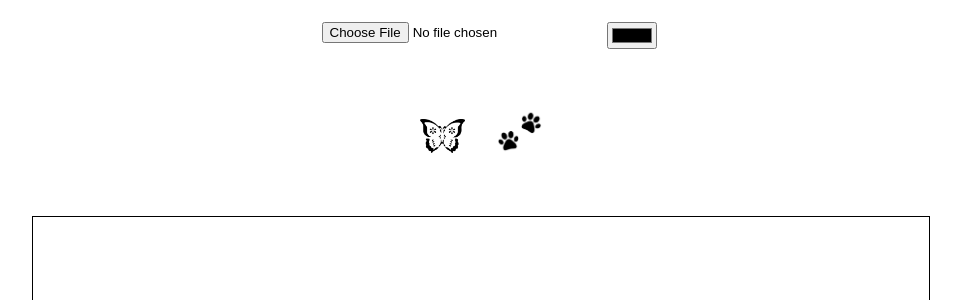
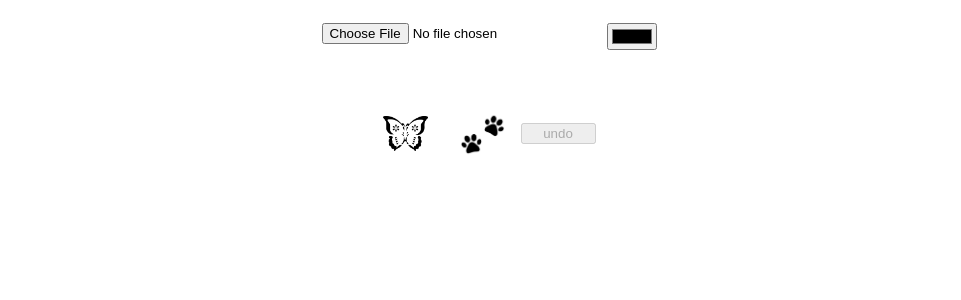
Before and after one commit to Umasankar1522/Asian-Paints-POC, a React (Create React App) app: page / in a window 1280 px wide. Shown: the top 300 px of the page, without its empty margins (159-1120 px from the left). Built offline with nearby package versions, Linux system fonts and the light colour scheme.

Commit message:
Events state to store all Events performed (#1)
* Events state to store all events for undo

* layering on top of the image stack with undo update

* temp solution - change color of PNG images

```diff
--- a/src/Components/ImageUpload.component.jsx
+++ b/src/Components/ImageUpload.component.jsx
@@ -1,9 +1,11 @@
 import React, {useEffect, useRef, useState} from 'react';
 import styles from './ImageUpload.module.css';
+
+import { onClickUndo } from './undo.helper';
+
 import stencil from '../../src/stencil.png'
 import stencil2 from '../../src/stencil2.png';
 import test from '../Assets/1.png';
-// import paintedImage from '../Assets/paintedImage.png';
 
 
 const ImageUpload = () => {
@@ -13,6 +15,9 @@ const ImageUpload = () => {
     const [selectedColor, setSelectedColor] = useState('#000000');
     const [stencilSelected, setStencilSelected] = useState('');
     const [stencilImageMoveId, setStencilImageMoveId] = useState('');
+    const [images, setImages] = useState([]);
+
+    const [events, setEvents] = useState([]); // store all Events
 
     // Selects the Stencil to be painted on the wall
     const onImageSelected = (event) => {
@@ -31,6 +36,7 @@ const ImageUpload = () => {
         const image = document.getElementById(stencilImageMoveId);
         image.style.top = (y - ((50/100) * image.height)).toString() + 'px';
         image.style.left = (x - ((50/100) * image.width)).toString() + 'px';
+        setEvents(prev => [...prev, {eventName: 'stencilImage', id: stencilImageMoveId, top: image.style.top, left: image.style.left}])
     }
 
     // Image Upload Handler
@@ -83,28 +89,33 @@ const ImageUpload = () => {
 
     useEffect(() => {
         if(selectedImage !== '') {
-            drawImage(selectedImage);
+            const addImage = {url: selectedImage, id: new Date().getTime()}
+            setImages([addImage]);
+            setEvents([{eventName: 'image', imageURL: addImage}]);
         }
-        else
-            return;
     }, [selectedImage]);
 
+    //  Effects that triggers when ever click actions happens on the canvas
     useEffect(() => {
         const canvas = canvasRef?.current;
         const listener = (event) => {
             const {x, y} = getCursorPosition(canvas, event);
             const coordinates = {x, y, color: selectedColor, image: selectedImage};
-            if(stencilSelected === '' || stencilSelected === 'unselected')
+            if(stencilSelected === '' || stencilSelected === 'unselected') {
                 // RedrawImage
-                console.log(coordinates);
-                // drawImage(test);
+                console.log(coordinates, selectedColor);
+
+                const addImage = {url: test, id: new Date().getTime(), color: selectedColor}
+                setImages(prev => [...prev, addImage]);
+                setEvents(prev => [...prev, {eventName: 'image', data: addImage}]);
+            }
         };
         canvas.addEventListener('mouseup', listener);
 
         return () => {
             canvas.removeEventListener('mouseup', listener);
         };
-    }, [stencilSelected]);
+    }, [stencilSelected, selectedColor]);
 
     useEffect(() => {
         const canvas = canvasRef?.current;
@@ -115,6 +126,7 @@ const ImageUpload = () => {
             createdStencil.width = 45;
             createdStencil.height = 45;
             createdStencil.style.position = 'absolute';
+            createdStencil.style.zIndex = '9999';
             createdStencil.setAttribute('draggable', 'true');
             createdStencil.style.top = (y - ((50/100) * createdStencil.height)).toString() + 'px';
             createdStencil.style.left = (x - ((50/100) * createdStencil.width)).toString() + 'px';
@@ -126,8 +138,9 @@ const ImageUpload = () => {
                 setStencilImageMoveId(event.target.id);
             };
 
-            document.getElementById('canvasStencil').appendChild(createdStencil);
+            document.getElementById('canvasArea').appendChild(createdStencil);
             setStencilSelected('unselected');
+            setEvents(prev => [...prev, {eventName: 'stencilImage', id: createdStencil.id, top: createdStencil.style.top, left: createdStencil.style.left}])
         }
 
         if(stencilSelected !== 'unselected' && stencilSelected !== '') {
@@ -155,15 +168,25 @@ const ImageUpload = () => {
                 <label htmlFor='colorPicker' />
                 <input type='color' name='color picker' id='colorPicker' value={selectedColor} onChange={onColorChange}/>
             </div>
+
+            {/* stencils container and Undo Button */}
             <div className={styles.stencilContainer}>
                 <img src={stencil} alt="stencil" style={{border: `${stencilSelected.includes(stencil) ? '1px solid black': '0'}` }} onClick={onImageSelected} />
                 <img src={stencil2} alt="stencil" style={{border: `${stencilSelected.includes(stencil2) ? '1px solid black': '0'}` }} onClick={onImageSelected} />
+                <button type="button" disabled={events.length < 2} onClick={() => { onClickUndo(events, setEvents)  }}> undo </button>
+            </div>
 
-            </div>
+            {/* main canvas area */}
             <div className={styles.mainCanvasArea}>
-                <div className={styles.canvasContainer} id={'canvasStencil'} style={{position: 'relative'}}
+                <div className={styles.canvasContainer} id={'canvasArea'} style={{position: 'relative'}} ref={canvasRef}
                 onDragOver={(event) => {event.preventDefault()}} onDrop={onDropOfStencil} onTouchCancel={onDropOfStencil}>
-                    <canvas id='image-canvas' ref={canvasRef} />
+                    {/* <canvas id='image-canvas' ref={canvasRef} /> */}
+                    {images.map((image, index) =>
+                        <img src={image.url} key={index} id={image.id} alt={`layer-${index}`} style={{position: `${index === 0 ? 'relative' : 'absolute'}`,
+                            objectFit: 'contain', width: '100%', height: '100%', zIndex: index, top: 0, left: 0, color: `${image.color}`,
+                            filter: `opacity(.4) drop-shadow(0 0 0 ${image.color})`
+                        }} />
+                    )}
                 </div>
             </div>
         </div>
--- a/src/Components/ImageUpload.module.css
+++ b/src/Components/ImageUpload.module.css
@@ -19,10 +19,19 @@
 .mainCanvasArea > .canvasContainer {
     width: 70vw;
     height: 70vh;
-    border: 1px solid black;
+}
+
+.stencilContainer {
+    display: flex;
+    align-items: center;
+    justify-content: center;
 }
 
 .stencilContainer img {
     width: 45px;
     padding: 1rem;
 }
+
+.stencilContainer button {
+    width: 75px;
+}
--- /dev/null
+++ b/src/Components/undo.helper.js
@@ -0,0 +1,22 @@
+
+
+export const onClickUndo = (events, setEvents) => {
+    const lastEvent = events[events.length - 1];
+    const undoEvents = events.slice(0, events.length - 1);
+    setEvents(undoEvents);
+    if(lastEvent.eventName === 'stencilImage') {
+        for(let i = undoEvents.length - 1; i >= 0; i--) {
+            if(undoEvents[i].eventName === 'stencilImage') {
+                if(undoEvents[i].id === lastEvent.id) {
+                    const image = document.getElementById(undoEvents[i].id);
+                    image.style.top = undoEvents[i].top;
+                    image.style.left = undoEvents[i].left;
+                    return;
+                }
+            }
+        }
+        document.getElementById(lastEvent.id).remove();
+    } else if(lastEvent.eventName === 'image') {
+        document.getElementById(lastEvent.data.id).remove();
+    }
+};
```
Also changed, not shown: src/Assets/2.png (added), src/Assets/paintedImage.png (deleted).
